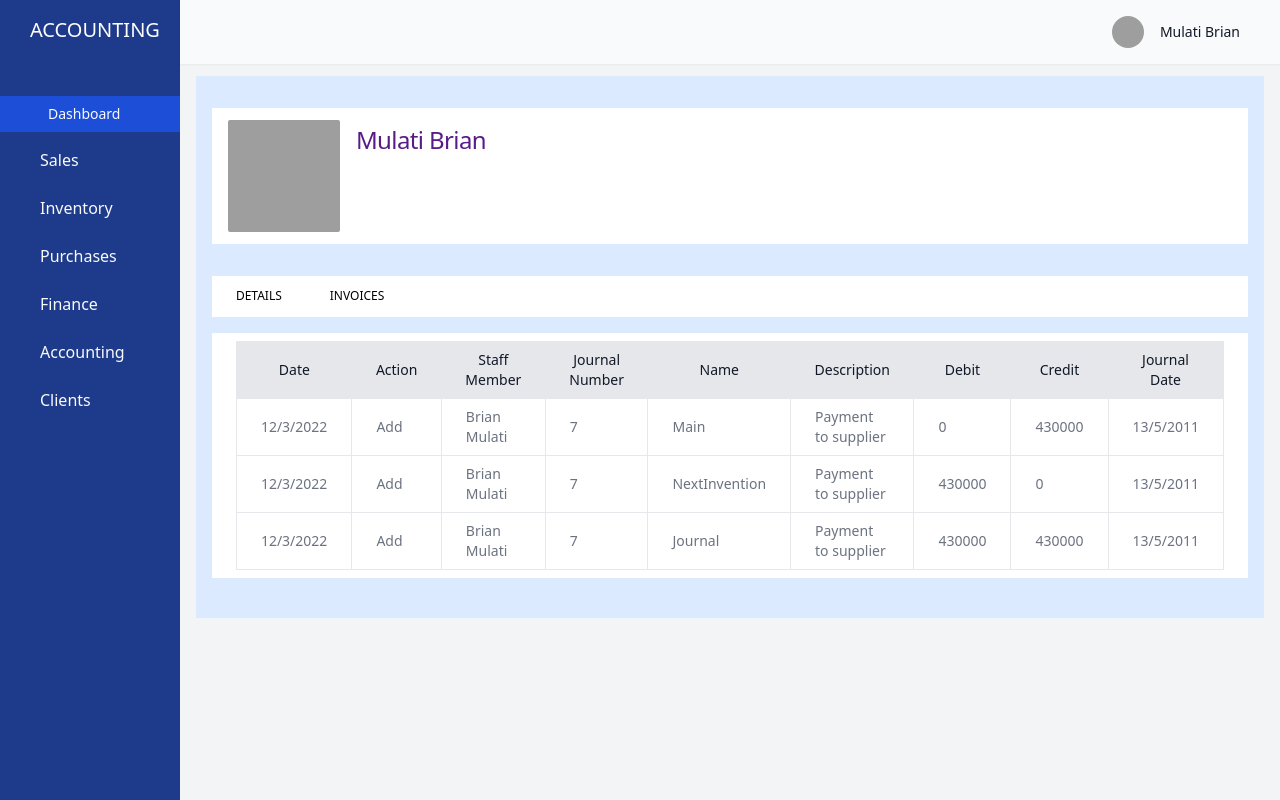
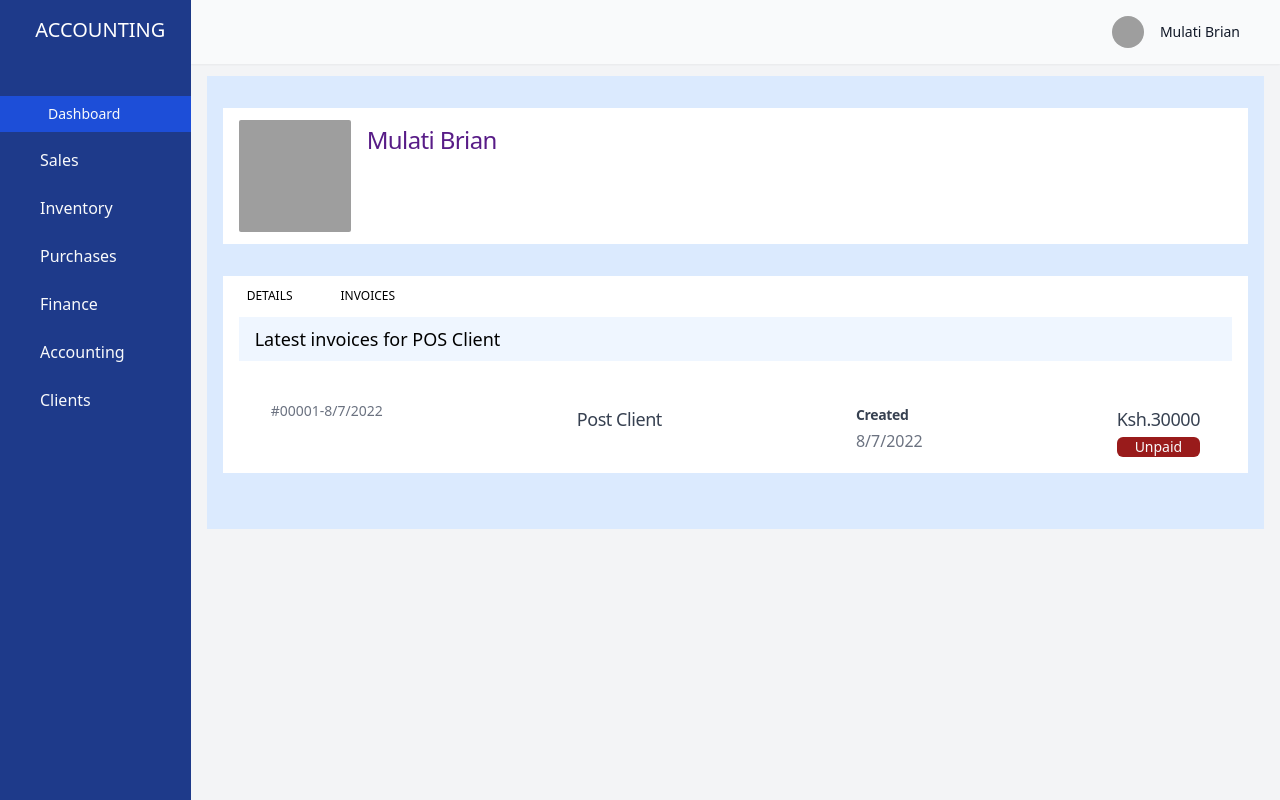
Before and after one commit to Brian-mula/accounting, a Nuxt app: page /clients/1 in a window 1280 px wide. Both pictures are taken after a click on the element "INVOICES". Built offline with nearby package versions, Linux system fonts and the light colour scheme; grey boxes are pictures that could not be loaded.

Commit message:
added client invoices

```diff
--- a/pages/clients/[id].vue
+++ b/pages/clients/[id].vue
@@ -9,7 +9,9 @@
             src="https://cdn.pixabay.com/photo/2016/11/29/20/22/girl-1871104__340.jpg"
             alt="user photo"
           />
-          <h5 class="mb-1 mt-1  px-4 text-2xl tracking-tight text-purple-900 font-normal">
+          <h5
+            class="mb-1 mt-1 px-4 text-2xl tracking-tight text-purple-900 font-normal"
+          >
             Mulati Brian
           </h5>
         </div>
@@ -46,20 +48,38 @@
             class="tab-pane fade show active px-4 bg-white ml-auto mr-auto"
             id="custome"
           >
-          <h3 class="pt-2 pb-2 mb-1 px-4 text-lg font-normal border bg-blue-50">
+            <h3
+              class="pt-2 pb-2 mb-1 px-4 text-lg font-normal border bg-blue-50"
+            >
               Quick Information
             </h3>
             <div class="flex items-center py-6">
               <div class="w-96">
-          <p class="font-normal text-sm px-4 pb-1 pt-2 text-purple-900 ">Count of invoices: <span class="text-xs text-black px-6">2</span></p>
-          <p class="font-normal text-sm px-4 pb-1 pt-2 text-purple-900 ">Count of due invoices: <span class="text-xs text-black px-6">2</span></p>
+                <p class="font-normal text-sm px-4 pb-1 pt-2 text-purple-900">
+                  Count of invoices:
+                  <span class="text-xs text-black px-6">2</span>
+                </p>
+                <p class="font-normal text-sm px-4 pb-1 pt-2 text-purple-900">
+                  Count of due invoices:
+                  <span class="text-xs text-black px-6">2</span>
+                </p>
               </div>
               <div class="w-96">
-          <p class="font-normal text-sm px-4 pb-1 pt-2 text-purple-900 ">Last  invoice: <span class="text-xs text-black px-6">#0002 | Ksh. 65</span></p>
-         <p class="font-normal text-sm px-4 pb-1 pt-2 text-purple-900 ">Last payment: <span class="text-xs text-black px-6">No payment has been made</span></p>
+                <p class="font-normal text-sm px-4 pb-1 pt-2 text-purple-900">
+                  Last invoice:
+                  <span class="text-xs text-black px-6">#0002 | Ksh. 65</span>
+                </p>
+                <p class="font-normal text-sm px-4 pb-1 pt-2 text-purple-900">
+                  Last payment:
+                  <span class="text-xs text-black px-6"
+                    >No payment has been made</span
+                  >
+                </p>
               </div>
             </div>
-        <h3 class="pt-2 pb-2 mb-1 px-4 text-lg font-normal border bg-blue-50">
+            <h3
+              class="pt-2 pb-2 mb-1 px-4 text-lg font-normal border bg-blue-50"
+            >
               Account summary
             </h3>
             <div class="flex flex-col px-4">
@@ -123,110 +143,41 @@
               </div>
             </div>
           </div>
+
+
           <div
             v-if="voucher"
-          class="tab-pane fade px-4 bg-white ml-auto mr-auto mt-4"
+            class="tab-pane fade px-4 bg-white ml-auto mr-auto"
             id="customs"
           >
-          <div class="flex flex-col px-2">
-            <div class="overflow-x-auto sm:-mx-6 lg:-mx-8">
-              <div class="py-2 inline-block min-w-full sm:px-6 lg:px-8">
-                <div class="overflow-hidden">
-                  <table class="min-w-full border text-center">
-                    <thead class="border-b bg-gray-200">
-                      <tr>
-                        <th
-                          scope="col"
-                          class="text-sm font-medium text-gray-900 px-6 py-2 border-r-black"
+          <h3 class="pt-2 pb-2 px-4 text-lg font-normal bg-blue-50">
+            Latest invoices for POS Client
+          </h3>
+            <div class="mt-8 mb-4">
+              <div
+                class="flex justify-between bg-white rounded px-8 pt-2 pb-4"
               >
-                          Date
-                        </th>
-                        <th
-                          scope="col"
-                          class="text-sm font-medium text-gray-900 px-6 py-2 border-r-black"
+                <p class="font-normal text-gray-500 text-sm">#00001-8/7/2022</p>
+                <h5 class="mb-1 mt-1 text-lg tracking-tight text-gray-700">
+                  Post Client
+                </h5>
+
+                <div>
+                  <h5
+                    class="mb-1 mt-1 text-sm font-bold tracking-tight text-gray-700"
                   >
-                          Action
-                        </th>
-                        <th
-                          scope="col"
-                          class="text-sm font-medium text-gray-900 px-6 py-2 border-r-black"
+                    Created
+                  </h5>
+                  <p class="font-normal text-gray-500">8/7/2022</p>
+                </div>
+                <div>
+                  <h5 class="mb-1 mt-1 text-lg tracking-tight text-gray-700">
+                    Ksh.30000
+                  </h5>
+                  <div
+                    class="bg-red-800 flex justify-center items-center rounded-md"
                   >
-                          Staff Member
-                        </th>
-                        <th
-                          scope="col"
-                          class="text-sm font-medium text-gray-900 px-6 py-2 border-r-black"
-                        >
-                          Journal Number
-                        </th>
-                        <th
-                          scope="col"
-                          class="text-sm font-medium text-gray-900 px-6 py-2 border-r-black"
-                        >
-                          Name
-                        </th>
-                        <th
-                          scope="col"
-                          class="text-sm font-medium text-gray-900 px-6 py-2 border-r-black"
-                        >
-                          Description
-                        </th>
-                        <th
-                          scope="col"
-                          class="text-sm font-medium text-gray-900 px-6 py-2 border-r-black"
-                        >
-                          Debit
-                        </th>
-                        <th
-                          scope="col"
-                          class="text-sm font-medium text-gray-900 px-6 py-2 border-r-black"
-                        >
-                          Credit
-                        </th>
-                        <th
-                          scope="col"
-                          class="text-sm font-medium text-gray-900 px-6 py-2 border-r-black"
-                        >
-                          Journal Date
-                        </th>
-                      </tr>
-                    </thead>
-                    <tbody class="text-left">
-                      <tr class="bg-white border-b">
-                        <td class="py-2 px-6 border-r text-sm text-gray-500">12/3/2022</td>
-                        <td class="py-2 px-6 border-r text-sm text-gray-500">Add</td>
-                        <td class="py-2 px-6 border-r text-sm text-gray-500">Brian Mulati</td>
-                        <td class="py-2 px-6 border-r text-sm text-gray-500">7</td>
-                        <td class="py-2 px-6 border-r text-sm text-gray-500">Main</td>
-                        <td class="py-2 px-6 border-r text-sm text-gray-500">Payment to supplier</td>
-                        <td class="py-2 px-6 border-r text-sm text-gray-500">0</td>
-                        <td class="py-2 px-6 border-r text-sm text-gray-500">430000</td>
-                        <td class="py-2 px-6 border-r text-sm text-gray-500">13/5/2011</td>
-                      </tr>
-                      <tr class="bg-white border-b">
-                        <td class="py-2 px-6 border-r text-sm text-gray-500">12/3/2022</td>
-                        <td class="py-2 px-6 border-r text-sm text-gray-500">Add</td>
-                        <td class="py-2 px-6 border-r text-sm text-gray-500">Brian Mulati</td>
-                        <td class="py-2 px-6 border-r text-sm text-gray-500">7</td>
-                        <td class="py-2 px-6 border-r text-sm text-gray-500">NextInvention</td>
-                        <td class="py-2 px-6 border-r text-sm text-gray-500">Payment to supplier</td>
-                        <td class="py-2 px-6 border-r text-sm text-gray-500">430000</td>
-                        <td class="py-2 px-6 border-r text-sm text-gray-500">0</td>
-                        <td class="py-2 px-6 border-r text-sm text-gray-500">13/5/2011</td>
-                      </tr>
-                      <tr class="bg-white border-b">
-                        <td class="py-2 px-6 border-r text-sm text-gray-500">12/3/2022</td>
-                        <td class="py-2 px-6 border-r text-sm text-gray-500">Add</td>
-                        <td class="py-2 px-6 border-r text-sm text-gray-500">Brian Mulati</td>
-                        <td class="py-2 px-6 border-r text-sm text-gray-500">7</td>
-                        <td class="py-2 px-6 border-r text-sm text-gray-500">Journal</td>
-                        <td class="py-2 px-6 border-r text-sm text-gray-500">Payment to supplier</td>
-                        <td class="py-2 px-6 border-r text-sm text-gray-500">430000</td>
-                        <td class="py-2 px-6 border-r text-sm text-gray-500">430000</td>
-                        <td class="py-2 px-6 border-r text-sm text-gray-500">13/5/2011</td>
-                      </tr>
-                    </tbody>
-                  </table>
+                    <p class="font-normal text-gray-50 text-sm">Unpaid</p>
                   </div>
                 </div>
               </div>
```
Lines whose indentation alone changed are shown as unchanged.
